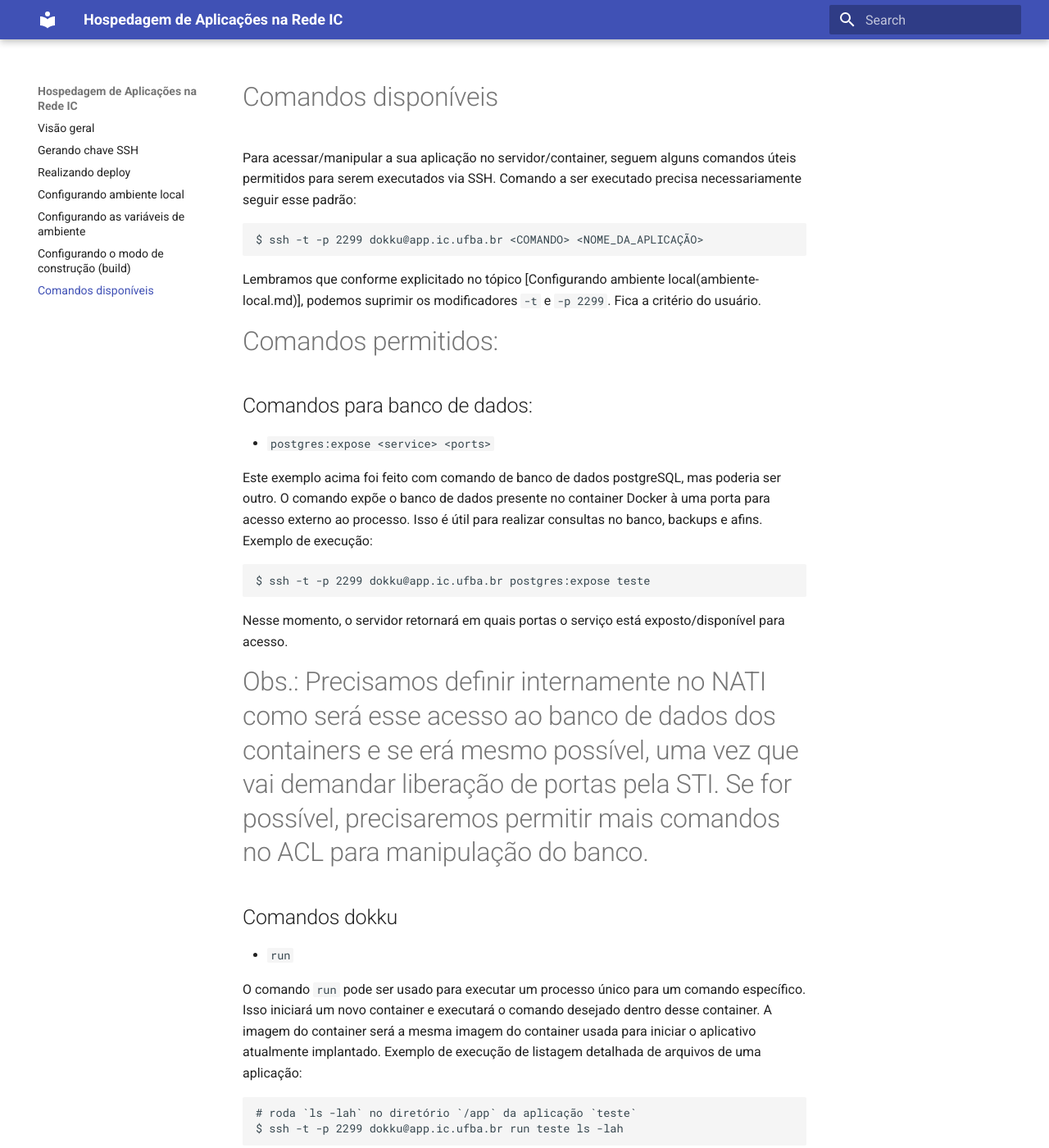
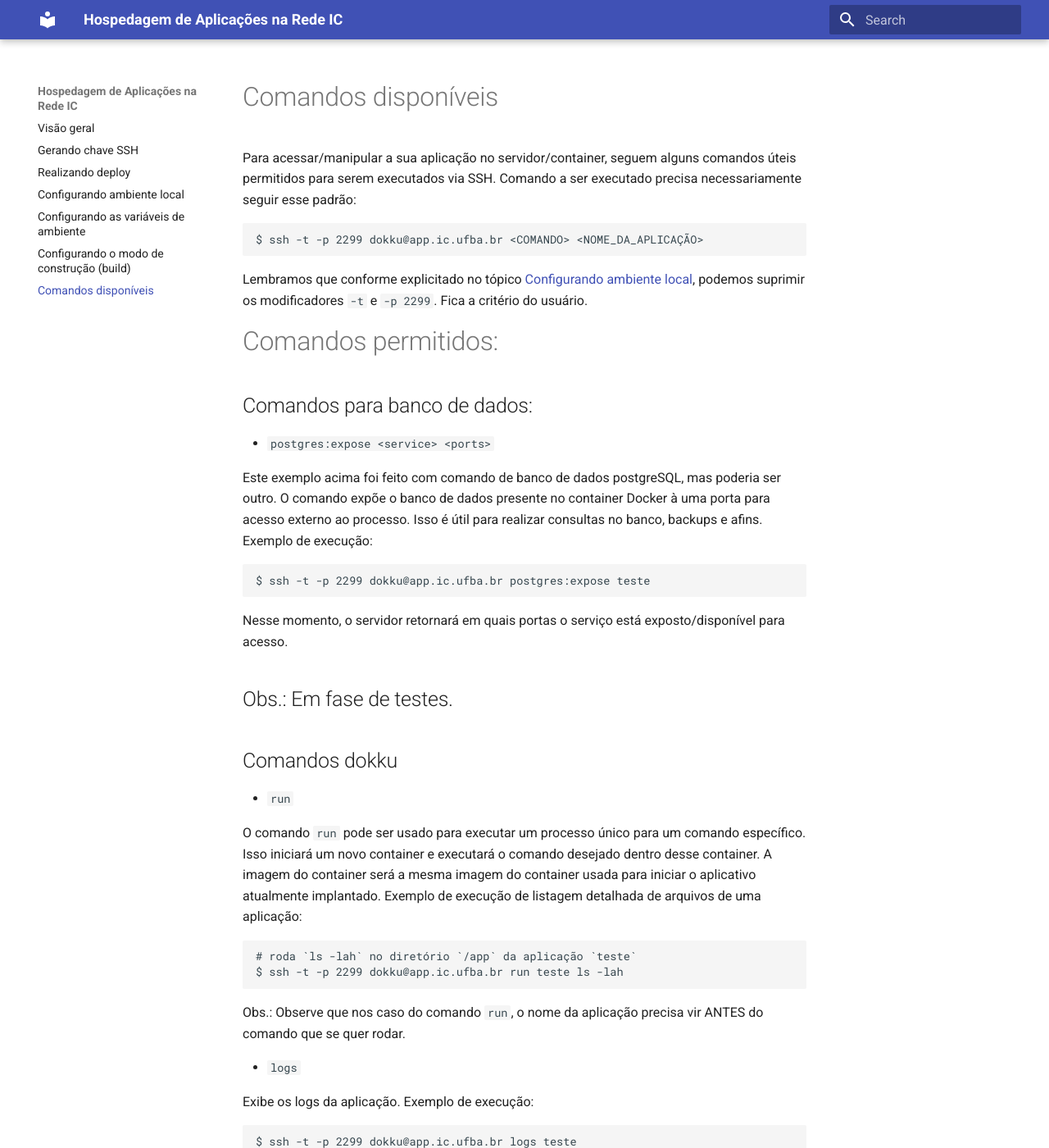
Before and after one commit to graco-ufba/app, an MkDocs documentation site: the page built from docs/comandos-permitidos.md, in a window 1280 px wide and 1400 px high. Shown: the whole window at 82% size. Built offline with MkDocs 1.6.1 and Material for MkDocs 9.7.7, drawn with Linux system fonts in a browser that asks for light colours; some of the changed text lies outside the part shown.

Commit message:
Update comandos-permitidos.md
correção de links

````diff
--- a/docs/comandos-permitidos.md
+++ b/docs/comandos-permitidos.md
@@ -5,7 +5,7 @@ Para acessar/manipular a sua aplicação no servidor/container, seguem alguns co
 ```
 $ ssh -t -p 2299 dokku@app.ic.ufba.br <COMANDO> <NOME_DA_APLICAÇÃO>
 ```
-Lembramos que conforme explicitado no tópico [Configurando ambiente local(ambiente-local.md)], podemos suprimir os modificadores `-t` e `-p 2299`. Fica a critério do usuário.
+Lembramos que conforme explicitado no tópico [Configurando ambiente local](ambiente-local.md), podemos suprimir os modificadores `-t` e `-p 2299`. Fica a critério do usuário.
 
 # Comandos permitidos:
 
@@ -21,7 +21,7 @@ $ ssh -t -p 2299 dokku@app.ic.ufba.br postgres:expose teste
 
 Nesse momento, o servidor retornará em quais portas o serviço está exposto/disponível para acesso.
 
-# Obs.: Precisamos definir internamente no NATI como será esse acesso ao banco de dados dos containers e se erá mesmo possível, uma vez que vai demandar liberação de portas pela STI. Se for possível, precisaremos permitir mais comandos no ACL para manipulação do banco.
+## Obs.: Em fase de testes.
 
 ## Comandos dokku
 
@@ -68,7 +68,7 @@ Da mesma forma como para os apps, o sistema exigirá confirmação de segurança
 
 - `builder:set`
 
-Configura o modo de construção(build) conforme visto no tópico [configurando modo de construção(modo-build.md)]
+Configura o modo de construção(build) conforme visto no tópico [configurando modo de construção](modo-build.md)
 
 - `config:show`
 
@@ -93,7 +93,7 @@ GIT_REV:               50b80751d267c9202ca34775b81ff3edd7b45f2c
 ```
 - `config:set`
 
-Comando para configuração das [variáveis de ambiente(variaveis-de-ambiente.md)] conforme já visto anteriormente. Exemplo de execução para configuração de duas variáveis:
+Comando para configuração das [variáveis de ambiente](variaveis-de-ambiente.md) conforme já visto anteriormente. Exemplo de execução para configuração de duas variáveis:
 
 ```
 $ ssh -t -p 2299 dokku@app.ic.ufba.br config:set <NOME_DA_APLICAÇÃO> VAR1="valor\ 1" VAR2="valor\ 2"
````
